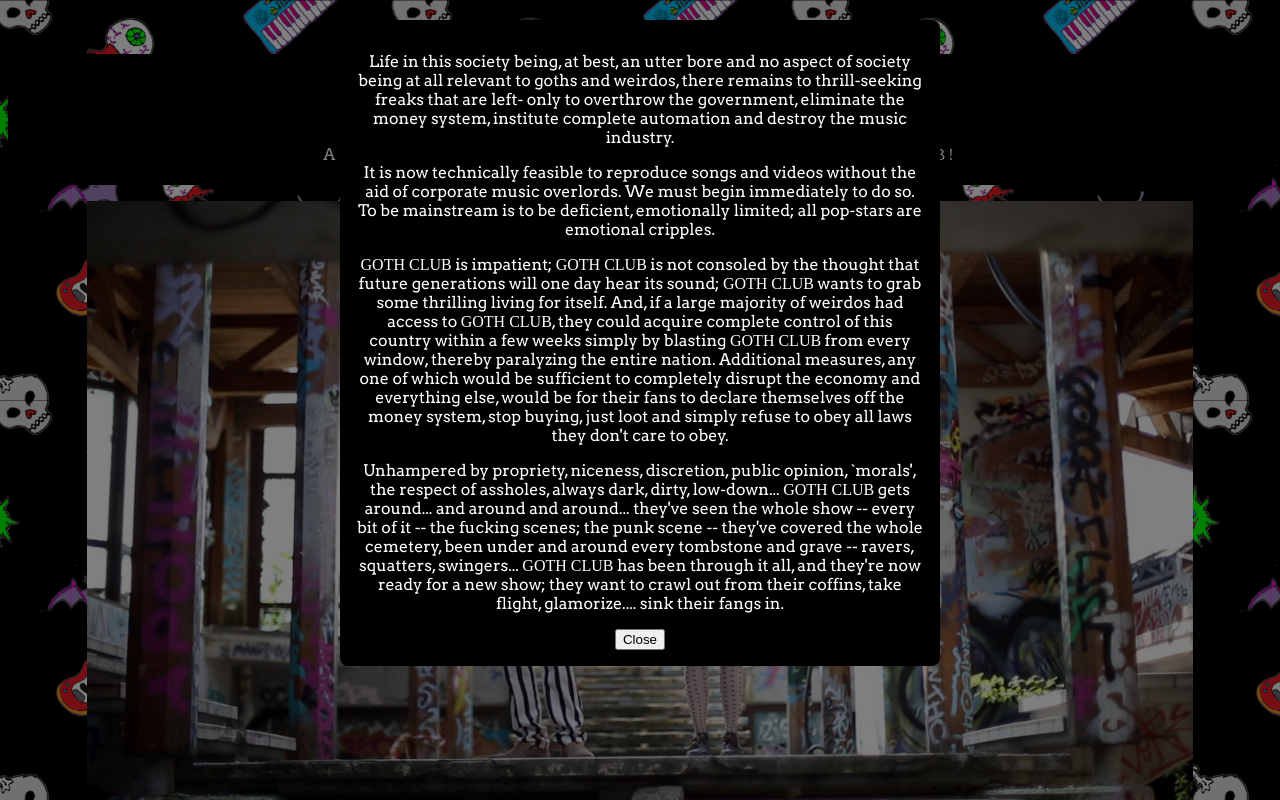
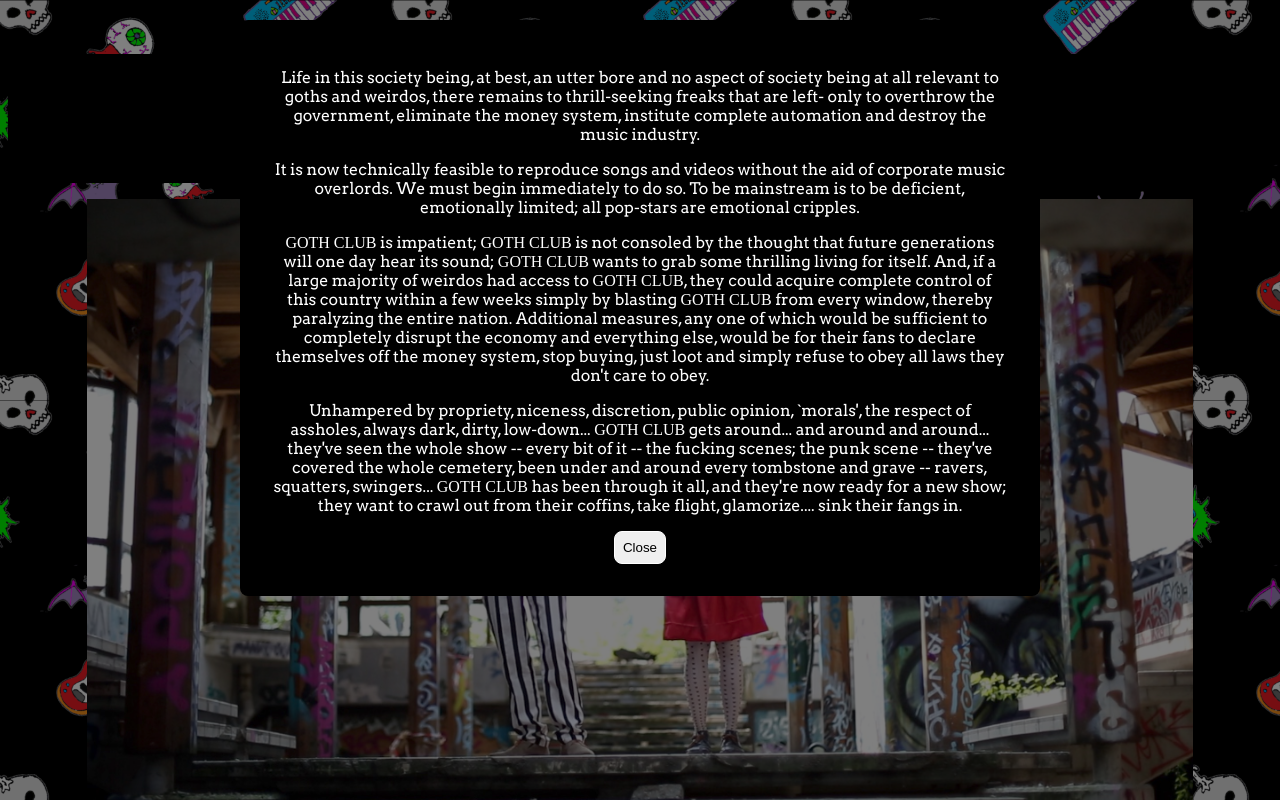
Before and after one commit to farmeroy/goth-glub, a plain HTML site: page index.html in a window 1280 px wide. Both pictures are taken after a click on the button "manifesto". Shown: the top 800 px of the page. Drawn offline with Linux system fonts and the light colour scheme; a web font is replaced by a local one.

Commit message:
added button and model styles

```diff
--- a/styles.css
+++ b/styles.css
@@ -44,6 +44,16 @@ img, iframe {
    /* overflow: hidden;*/
 }
 
+.close-model {
+  border: 1px solid white;
+  border-radius: 8px;
+  padding: 0.5rem;
+}
+
+.close-model:hover {
+  cursor: pointer;
+}
+
 .contact {
     background-color: black;
     margin: auto;
@@ -70,12 +80,23 @@ img, iframe {
   overflow: auto;
 }
 
+.open-manifesto {
+  color: white;
+  border: none;
+  text-decoration: underline;
+  background-color: black;
+}
+
+.open-manifesto:hover {
+  cursor: pointer;
+}
+
 .manifesto {
   width: 90%;
-  max-width: 600px;
+  max-width: 800px;
   background-color: black;
   margin: auto;
-  padding: 1rem;
+  padding: 2rem;
   border-radius: 8px;
 }
 
```
